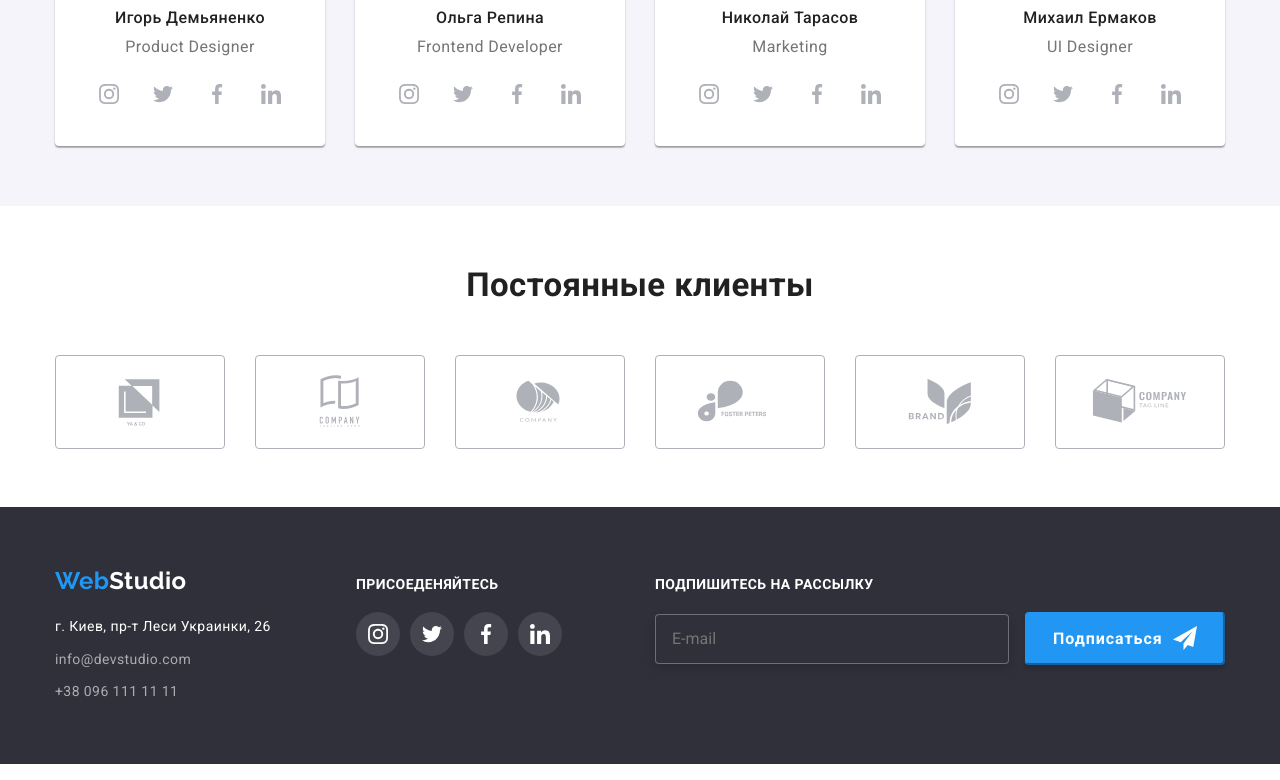
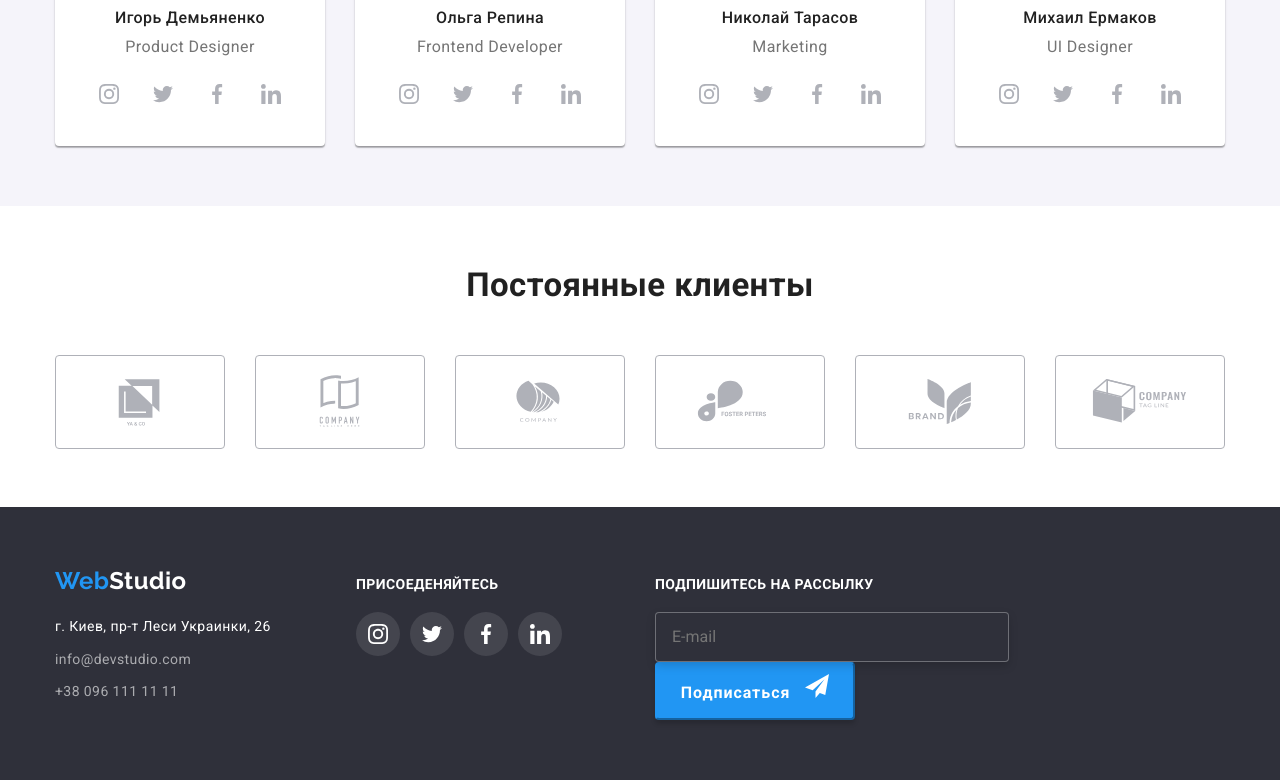
Before and after one commit to ulmerstepan/goit-markup-hw-08, a plain HTML site: page index.html in a window 1280 px wide. Shown: the part 1687-2467 px from the top of the page. Drawn offline with nearby package versions, Linux system fonts and the light colour scheme.

Commit message:
виправлена кнопка

```diff
--- a/css/main.css
+++ b/css/main.css
@@ -890,7 +890,7 @@ img {
   }
 }
 
-.mailing__btn--box {
+.mailing__btn {
   display: -webkit-box;
   display: -ms-flexbox;
   display: flex;
--- a/index.html
+++ b/index.html
@@ -445,7 +445,7 @@
     <footer class="footer">
         <div class="container container__footer">
 
-            <!-- <div class="footer__inform-box"> -->
+
 
                 <div class="adress__box">
                     <a href="./index.html" class="link logo--footer logo"><span class="logo__text">Web</span>Studio</a>
@@ -495,7 +495,7 @@
                     </ul>
                 </div>
 
-            <!-- </div> -->
+
 
 
             <div class="mailing__box">
@@ -506,12 +506,12 @@
                         autocomplete="email">
 
                     <button type="submit" class="button mailing__btn">
-                        <div class="mailing__btn--box">
+                        <span class="mailing__btn--box">
                             Подписаться
                             <svg class="mailing__icon" width=24 height="24">
                                 <use href="./images/symbol-defs.svg#send_icon"></use>
                             </svg>
-                        </div>
+                        </span>
                     </button>
                 </form>
             </div>
```
Also changed, not shown: portfolio.html (+2 -2 lines), css/main.min.css, 2 other files.
